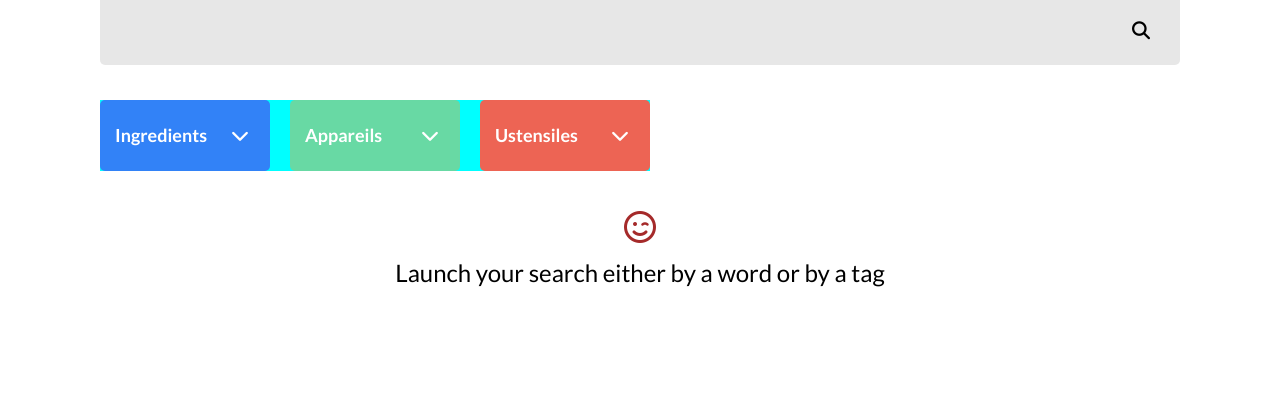
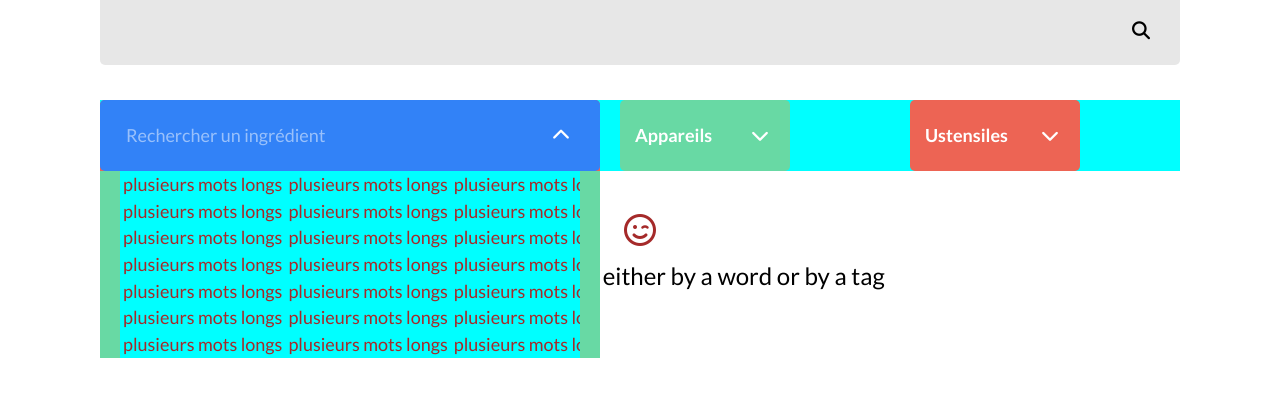
Before and after one commit to erischon/erischon-les-petits-plats, a website built with Vite: page index.html in a window 1280 px wide. Shown: the part 132-528 px from the top of the page. Built offline with nearby package versions, Linux system fonts and the light colour scheme.

Commit message:
Update index.html

```diff
--- a/index.html
+++ b/index.html
@@ -53,7 +53,7 @@
         </div>
 
         <div class="dropdown-group">
-          <!-- <div class="dropdown bg-blue active" id="ingredients">
+          <div class="dropdown bg-blue active" id="ingredients">
             <div class="wrapper">
               <div class="search-tag">
                 <input type="text" placeholder="Rechercher un ingrédient" />
@@ -65,34 +65,43 @@
 
               <div class="results-tag">
                 <ul>
-                  <li>one</li>
-                  <li>one</li>
-                  <li>one</li>
-                  <li>one</li>
-                  <li>one</li>
-                  <li>one</li>
-                  <li>one</li>
-                  <li>one</li>
-                  <li>one</li>
-                  <li>one</li>
-                  <li>one</li>
-                  <li>one</li>
-                  <li>one</li>
-                  <li>one</li>
-                  <li>one</li>
-                  <li>one</li>
-                  <li>one</li>
+                  <li>plusieurs mots longs</li>
+                  <li>plusieurs mots longs</li>
+                  <li>plusieurs mots longs</li>
+                  <li>plusieurs mots longs</li>
+                  <li>plusieurs mots longs</li>
+                  <li>plusieurs mots longs</li>
+                  <li>plusieurs mots longs</li>
+                  <li>plusieurs mots longs</li>
+                  <li>plusieurs mots longs</li>
+                  <li>plusieurs mots longs</li>
+                  <li>plusieurs mots longs</li>
+                  <li>plusieurs mots longs</li>
+                  <li>plusieurs mots longs</li>
+                  <li>plusieurs mots longs</li>
+                  <li>plusieurs mots longs</li>
+                  <li>plusieurs mots longs</li>
+                  <li>plusieurs mots longs</li>
+                  <li>plusieurs mots longs</li>
+                  <li>plusieurs mots longs</li>
+                  <li>plusieurs mots longs</li>
+                  <li>plusieurs mots longs</li>
+                  <li>plusieurs mots longs</li>
+                  <li>plusieurs mots longs</li>
+                  <li>plusieurs mots longs</li>
+                  <li>plusieurs mots longs</li>
+                  <li>plusieurs mots longs</li>
                 </ul>
               </div>
             </div>
-          </div> -->
+          </div>
 
-          <div class="dropdown bg-blue inactive" id="ingredients">
+          <!-- <div class="dropdown bg-blue inactive" id="ingredients">
             <span>Ingredients</span>
             <button class="dropdown__btn open">
               <i class="fa fa-chevron-down"></i>
             </button>
-          </div>
+          </div> -->
 
           <div class="dropdown bg-green inactive" id="appareils">
             <span>Appareils</span>
```
